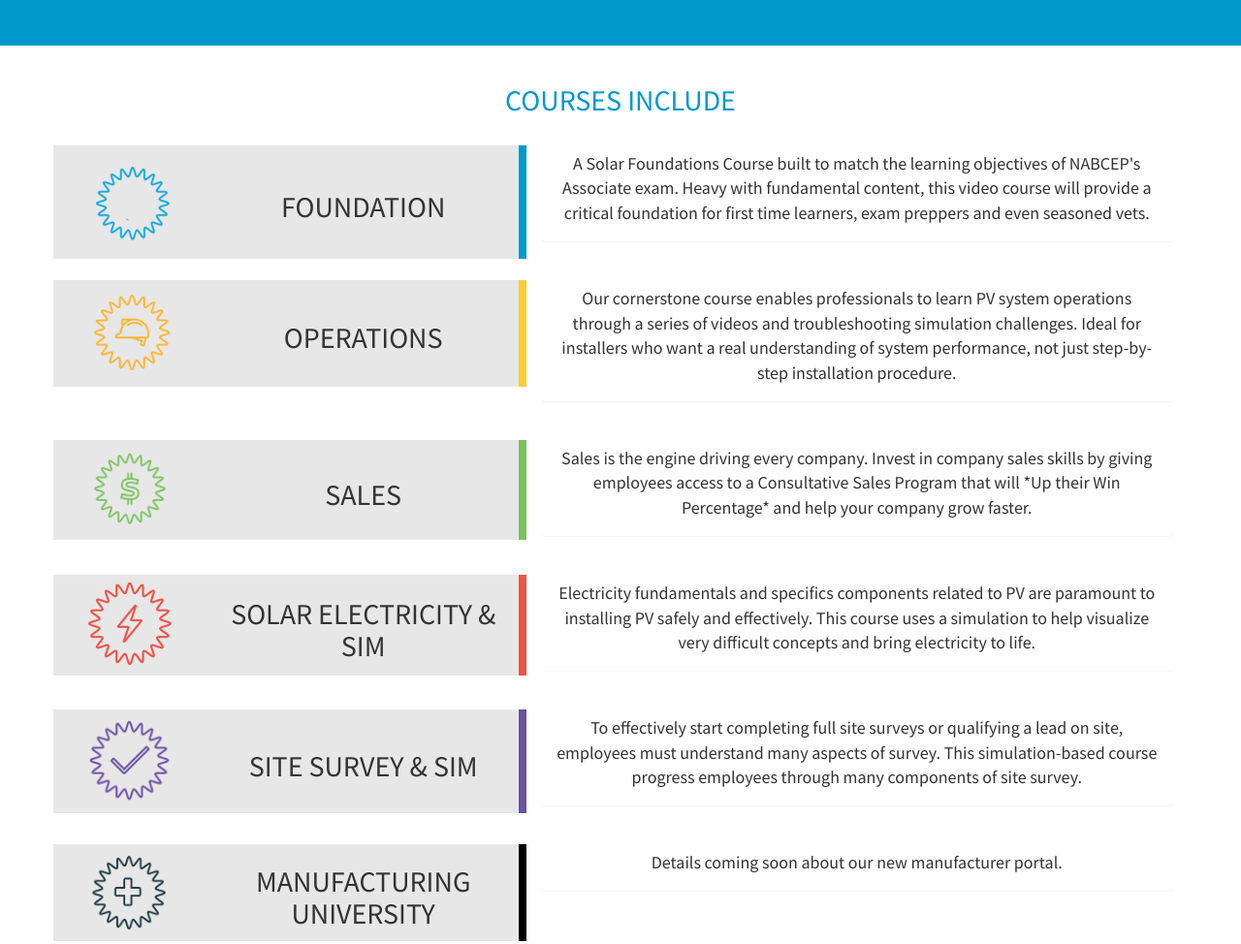
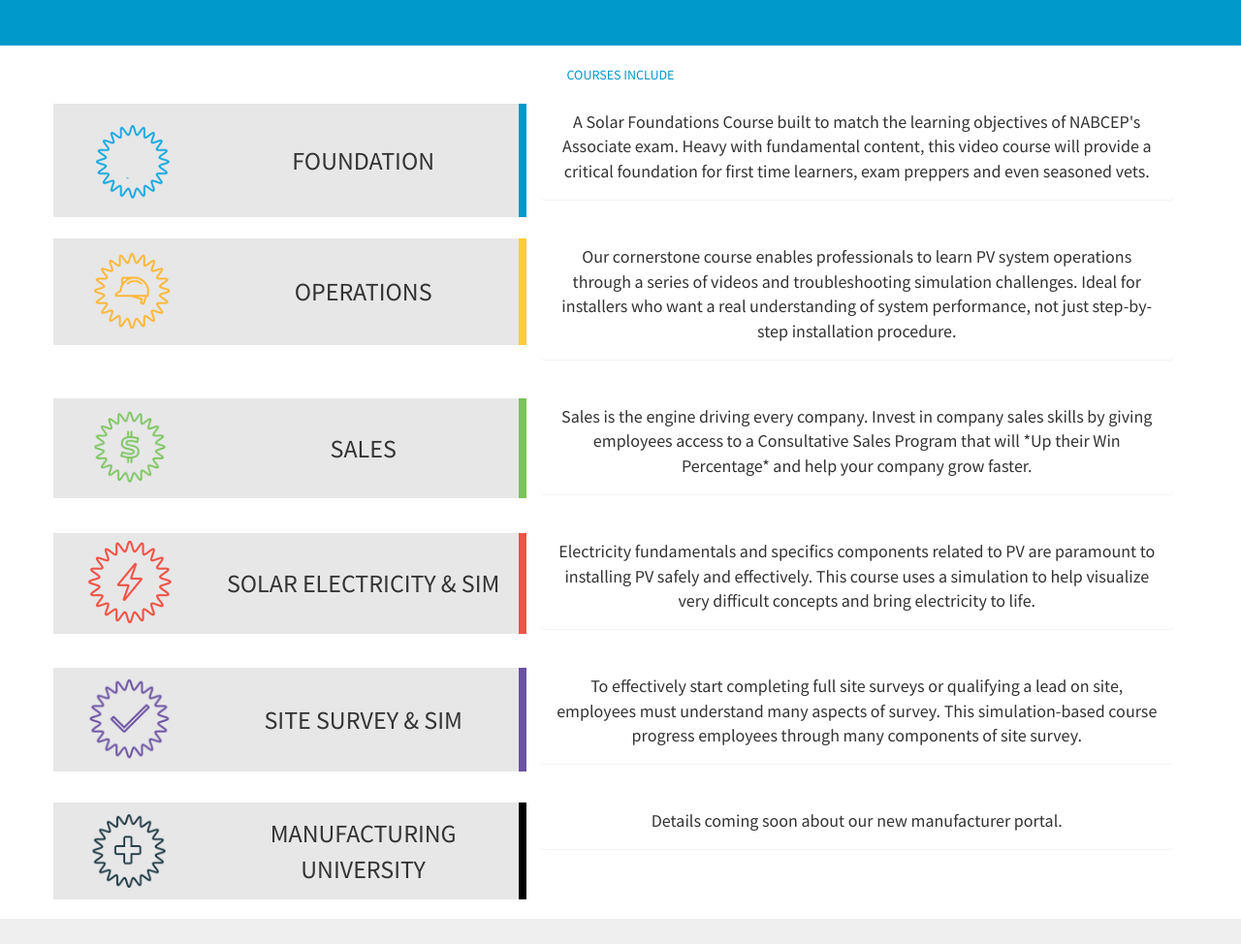
Before and after one commit to szimmer1/interplaylearning_homepage, a website: page index.html in a window 1280 px wide. Shown: the part 993-1967 px from the top of the page at 97% size. Drawn offline with Linux system fonts and the light colour scheme.

```diff
--- a/css/style.css
+++ b/css/style.css
@@ -278,6 +278,10 @@
     align-items: center;
 }
 
+.flexbox span {
+    font-size: 26px;
+}
+
 .gray-bg {
     background-color: #e7e7e8;
 }
@@ -292,3 +296,10 @@
 .row-block .panel-body {
     border: 0 !important;
 }
+
+/* iphone media query */
+@media (max-width: 450px) {
+    .flexbox span {
+        font-size: 22px;
+    }
+}
--- a/index.html
+++ b/index.html
@@ -2,7 +2,7 @@
 <html>
 <head lang="en">
     <meta charset="UTF-8">
-    <meta id="viewport" name="viewport" content="width=device-width,user-scalable=no" />
+    <meta id="viewport" name="viewport" content="width=device-width,user-scalable=no,initial-scale=1" />
     <title>Interplay Learning</title>
     <link rel="stylesheet" href="bower_components/bootstrap/dist/css/bootstrap.min.css" />
     <link rel="stylesheet" href="bower_components/components-font-awesome/css/font-awesome.css" />
@@ -87,13 +87,13 @@
     <div id="courses" class="transparent">
         <div class="container">
             <div class="row small-spaced-row light-color text-center">
-                <h2>COURSES INCLUDE</h2>
+                <span>COURSES INCLUDE</span>
             </div>
             <div class="row row-block">
                 <div class="col col-md-5 col-xs-12 gray-bg border-right-blue text-center">
                     <div class="row flexbox">
                         <div class="col col-md-4 col-xs-4"><img src="img/sunicon.png" class="img-responsive"/></div>
-                        <div class="col col-md-8 col-xs-8 vertical-align"><h2>FOUNDATION</h2></div>
+                        <div class="col col-md-8 col-xs-8 vertical-align"><span>FOUNDATION</span></div>
                     </div>
                 </div>
                 <div class="col col-md-7 col-xs-12">
@@ -105,7 +105,7 @@
                 <div class="col col-md-5 col-xs-12 gray-bg border-right-citrus text-center">
                     <div class="row flexbox">
                         <div class="col col-md-4 col-xs-4"><img src="img/operations%20icon.png" class="img-responsive"/></div>
-                        <div class="col col-md-8 col-xs-8"><h2>OPERATIONS</h2></div>
+                        <div class="col col-md-8 col-xs-8"><span>OPERATIONS</span></div>
                     </div>
                 </div>
                 <div class="col col-md-7 col-xs-12">
@@ -117,7 +117,7 @@
                 <div class="col col-md-5 col-xs-12 gray-bg border-right-green text-center">
                     <div class="row flexbox">
                         <div class="col col-md-4 col-xs-4"><img src="img/sales%20Icon.png" id="sales-img" class="img-responsive"/></div>
-                        <div class="col col-md-8 col-xs-8"><h2>SALES</h2></div>
+                        <div class="col col-md-8 col-xs-8"><span>SALES</span></div>
                     </div>
                 </div>
                 <div class="col col-md-7 col-xs-12">
@@ -129,7 +129,7 @@
                 <div class="col col-md-5 col-xs-12 gray-bg border-right-red text-center">
                     <div class="row flexbox">
                         <div class="col col-md-4 col-xs-4"><img src="img/solar-electric-sim%20icon.png" id="solar-img" class="img-responsive"/></div>
-                        <div class="col col-md-8 col-xs-8"><h2>SOLAR ELECTRICITY & SIM</h2></div>
+                        <div class="col col-md-8 col-xs-8"><span>SOLAR ELECTRICITY & SIM</span></div>
                     </div>
                 </div>
                 <div class="col col-md-7 col-xs-12">
@@ -141,7 +141,7 @@
                 <div class="col col-md-5 col-xs-12 gray-bg border-right-purple text-center">
                     <div class="row flexbox">
                         <div class="col col-md-4 col-xs-4"><img src="img/sitre-survey%20Icon.png" id="site-img" class="img-responsive"/></div>
-                        <div class="col col-md-8 col-xs-8"><h2>SITE SURVEY & SIM</h2></div>
+                        <div class="col col-md-8 col-xs-8"><span>SITE SURVEY & SIM</span></div>
                     </div>
                 </div>
                 <div class="col col-md-7 col-xs-12">
@@ -153,7 +153,7 @@
                 <div class="col col-md-5 col-xs-12 gray-bg border-right-black text-center">
                     <div class="row flexbox">
                         <div class="col col-md-4 col-xs-4"><img src="img/man-univer%20icon.png" id="man-uni-img" class="img-responsive"/></div>
-                        <div class="col col-md-8 col-xs-8"><h2>MANUFACTURING UNIVERSITY</h2></div>
+                        <div class="col col-md-8 col-xs-8"><span>MANUFACTURING UNIVERSITY</span></div>
                     </div>
                 </div>
                 <div class="col col-md-7 col-xs-12">
```
